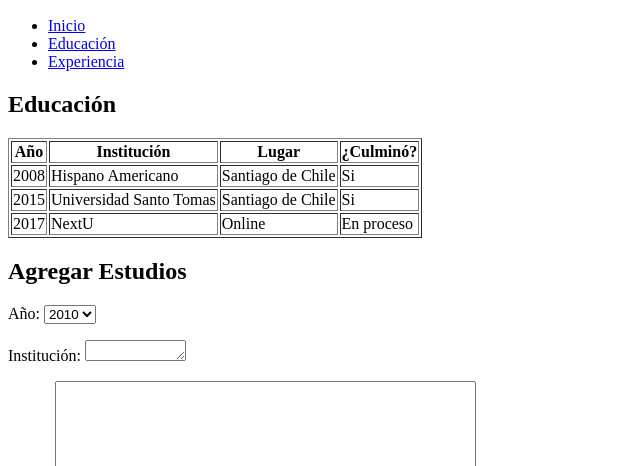
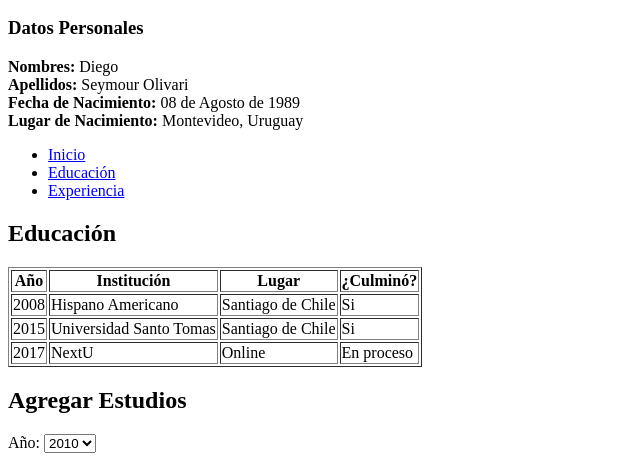
Before and after one commit to DiegoSeymour/Examen-NextU-Fundamentos-HTML-, a plain HTML site: page educacion.html in a window 1280 px wide. Shown: the part 289-755 px from the top of the page, without its empty margins (0-640 px from the left). Drawn offline with Linux system fonts and the light colour scheme.

Commit message:
Educacion V2.0
Se ordenan los bloques de forma correcta

```diff
--- a/educacion.html
+++ b/educacion.html
@@ -6,7 +6,7 @@
   </head>
 
   <body>
-  <header>
+    <header>
 
       <h1>
 
@@ -135,7 +135,19 @@
             Diego Seymour Olivari
           </h2>
 
-  </header>
+
+                <h3>
+                  Datos Personales
+                </h3>
+
+                <p>
+                    <strong>Nombres:</strong> Diego <br>
+                    <strong>Apellidos:</strong> Seymour Olivari <br>
+                    <strong>Fecha de Nacimiento:</strong> 08 de Agosto de 1989 <br>
+                    <strong>Lugar de Nacimiento:</strong> Montevideo, Uruguay
+                </p>
+
+    </header>
 
     <nav>
 
```
